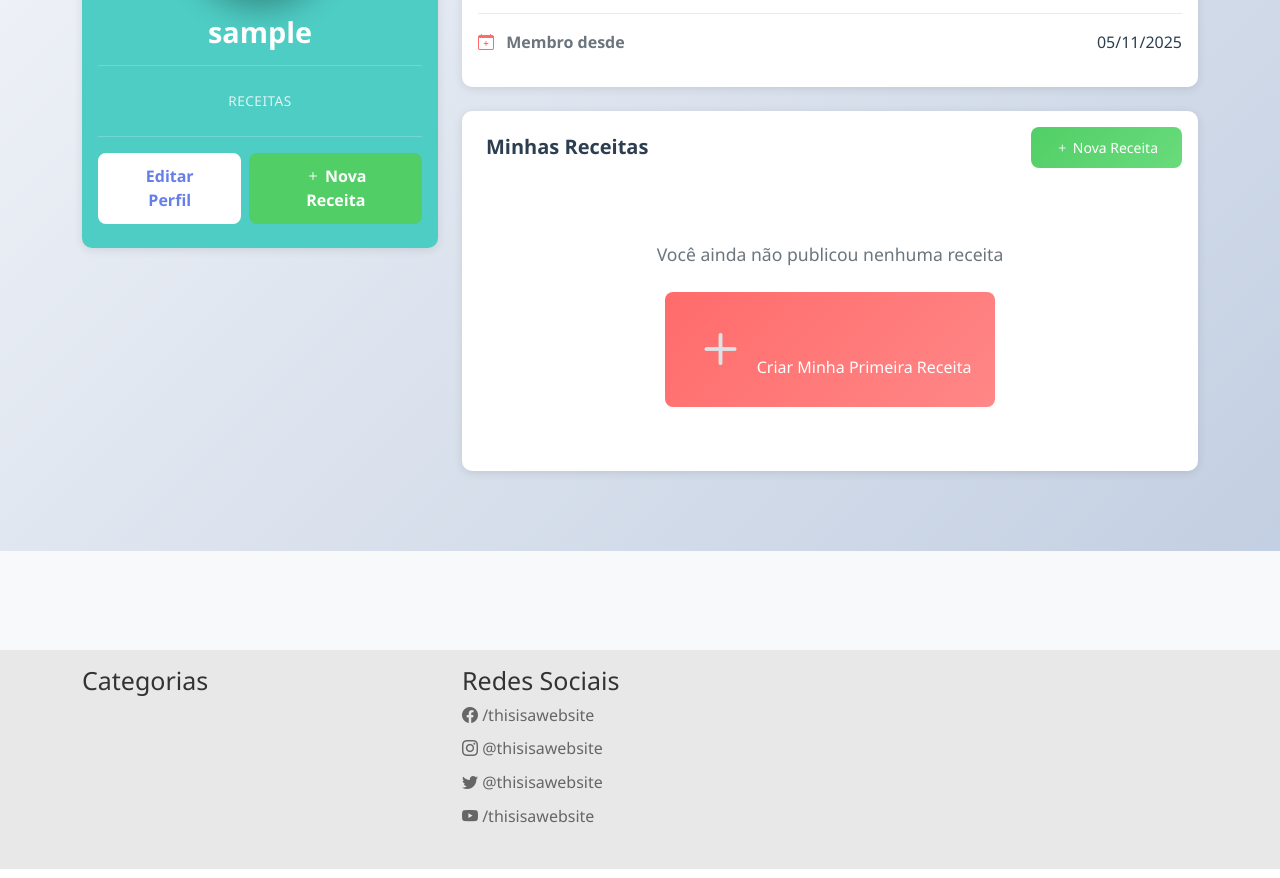
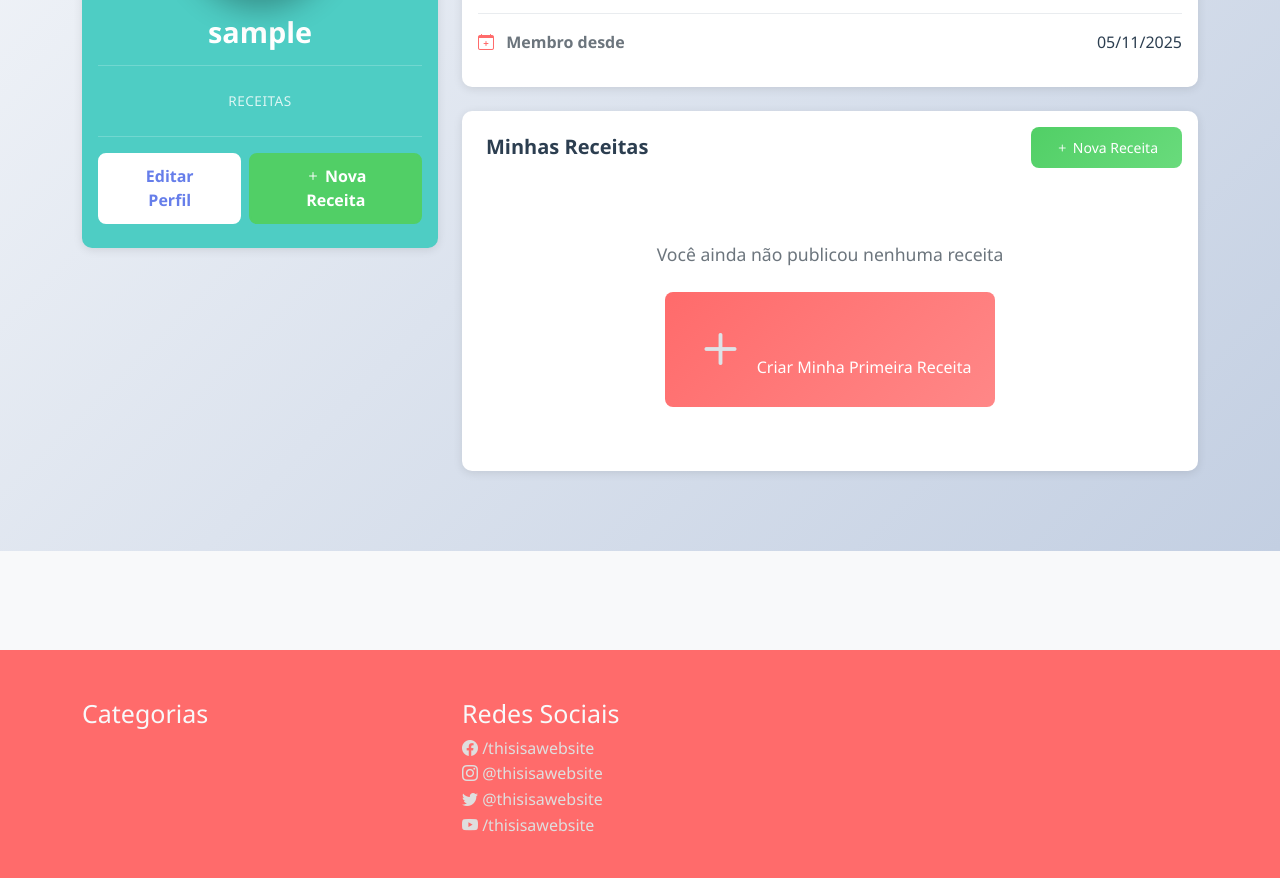
Before and after one commit to chloe1192/recipewebsite, a Django app: page /account/ in a window 1280 px wide. Shown: the part 704-1582 px from the top of the page. Run offline with Django 5.2, Linux system fonts and the light colour scheme; the visitor is signed in with stand-in values (Sample User, id 1); data that the repository does not hold is empty; style sheets or scripts are compiled from the project's sources; some libraries are stand-ins or nearby versions.

Commit message:
a bit of scss structuring

```diff
--- a/recipewebsite/static/scss/template.scss
+++ b/recipewebsite/static/scss/template.scss
@@ -8,6 +8,7 @@
     --danger-color: #ff6b6b;
     --dark-color: #2c3e50;
     --light-color: #f8f9fa;
+    --light-gray: #dfdfdf;
     --border-radius: 10px;
     --box-shadow: 0 2px 10px rgba(0, 0, 0, 0.1);
     --transition: all 0.3s ease;
@@ -135,82 +136,51 @@ body {
     transition: var(--transition);
     background: white;
     box-shadow: var(--box-shadow);
+
+    .card-body {
+        padding: 1.25rem;
     }
 
-.recipe-card:hover {
-    transform: translateY(-8px);
-    box-shadow: 0 10px 30px rgba(0, 0, 0, 0.15);
+    .card-title {
+        font-weight: 600;
+        color: var(--dark-color);
+        margin-bottom: 0.75rem;
     }
 
-.recipe-card img {
+    img {
         width: 100%;
         height: 250px;
         object-fit: cover;
         transition: var(--transition);
     }
+    &:hover {
+        transform: translateY(-8px);
+        box-shadow: 0 10px 30px rgba(0, 0, 0, 0.15);
 
-.recipe-card:hover img {
-    transform: scale(1.05);
+        img {
+            transform: scale(1.02);
         }
-
-.recipe-card .card-body {
-    padding: 1.25rem;
     }
-
-.recipe-card .card-title {
-    font-weight: 600;
-    color: var(--dark-color);
-    margin-bottom: 0.75rem;
-}
-
-.recipe-card .badge {
+    .badge {
         font-size: 0.75rem;
         padding: 0.35rem 0.75rem;
         font-weight: 500;
     }
-
     .recipe-title {
         color: var(--dark-color);
         font-weight: bold;
     }
-
     .recipe-difficulty,
     .recipe-duration {
         color: var(--dark-color);
         font-size: 1rem;
     }
-
     .step-number {
         width: 35px !important;
         height: 35px !important;
         font-size: 1rem !important;
         color: var(--primary-color);
     }
-/* ============ FOOTER ============ */
-.footer {
-    background: var(--dark-color);
-    color: white;
-    padding: 3rem 0 1.5rem;
-    margin-top: 4rem;
-}
-
-.footer a {
-    color: white;
-    text-decoration: none;
-    transition: var(--transition);
-}
-
-.footer a:hover {
-    color: var(--primary-color);
-}
-
-.footer-list {
-    list-style: none;
-    padding: 0;
-}
-
-.footer-item {
-    margin-bottom: 0.5rem;
 }
 
 /* ============ ALERTS ============ */
@@ -250,6 +220,7 @@ body {
 .search-input {
     border-radius: 20px 0 0 20px;
     border: 2px solid #e9ecef;
+    padding: 0.6rem 1rem;
 }
 
 .search-button {
@@ -351,22 +322,29 @@ ul {
 
 /* Footer */
 .footer {
-    background-color: #e8e8e8;
-    color: #333;
-    padding-top: 15px;
-
+    background: var(--primary-color);
+    color: white;
+    padding: 3rem 0 1.5rem;
+    margin-top: 4rem;
+    a {
+        color: var(--light-color);
+        text-decoration: none;
+        transition: var(--transition);
+    }
+    a:hover {
+        color: var(--primary-color);
+    }
     h1 {
-        color: #333;
+        color: var(--light-color);
         font-size: 25px;
     }
 
     ul {
         li {
-            color: #666;
+            color: var(--light-gray);
         }
     }
 }
-
 /* Content */
 .page-content {
     padding: 35px 0;
@@ -385,9 +363,11 @@ ul {
     padding-left: 5px;
     padding-right: 5px;
     width: 50%;
-
-    .bi-star-fill {
-        color: gold;
+    .bi-mortarboard {
+        color: var(--light-gray);
+    }
+    .bi-mortarboard-fill {
+        color: var(--dark-color);
     }
 }
 
```
Lines whose indentation alone changed are shown as unchanged.
